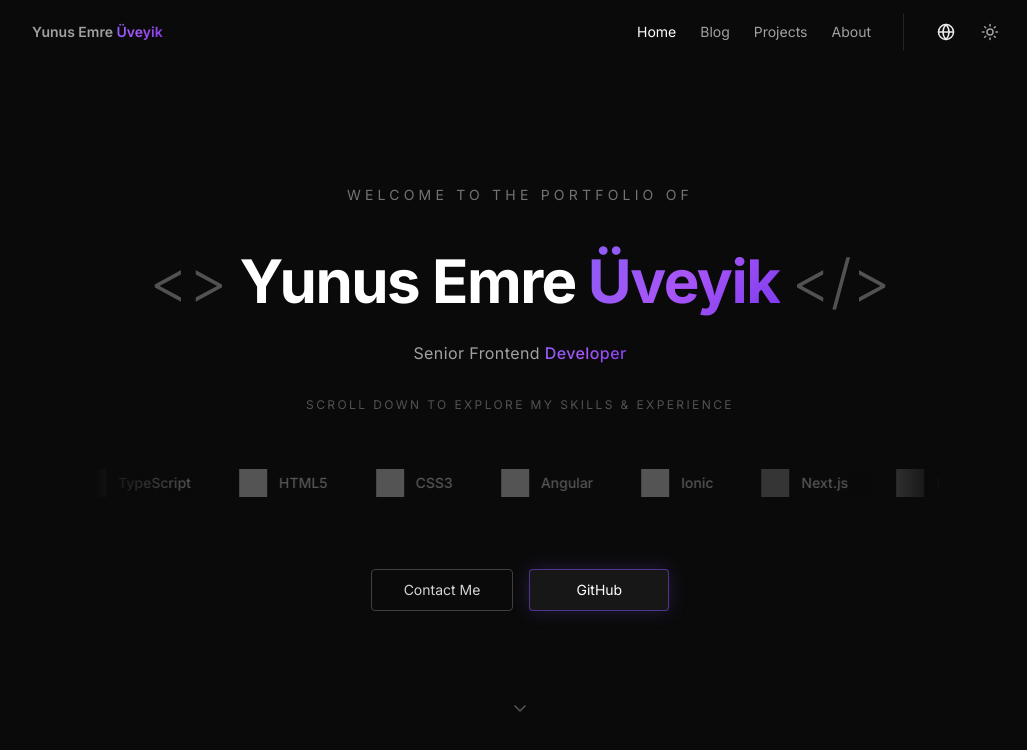
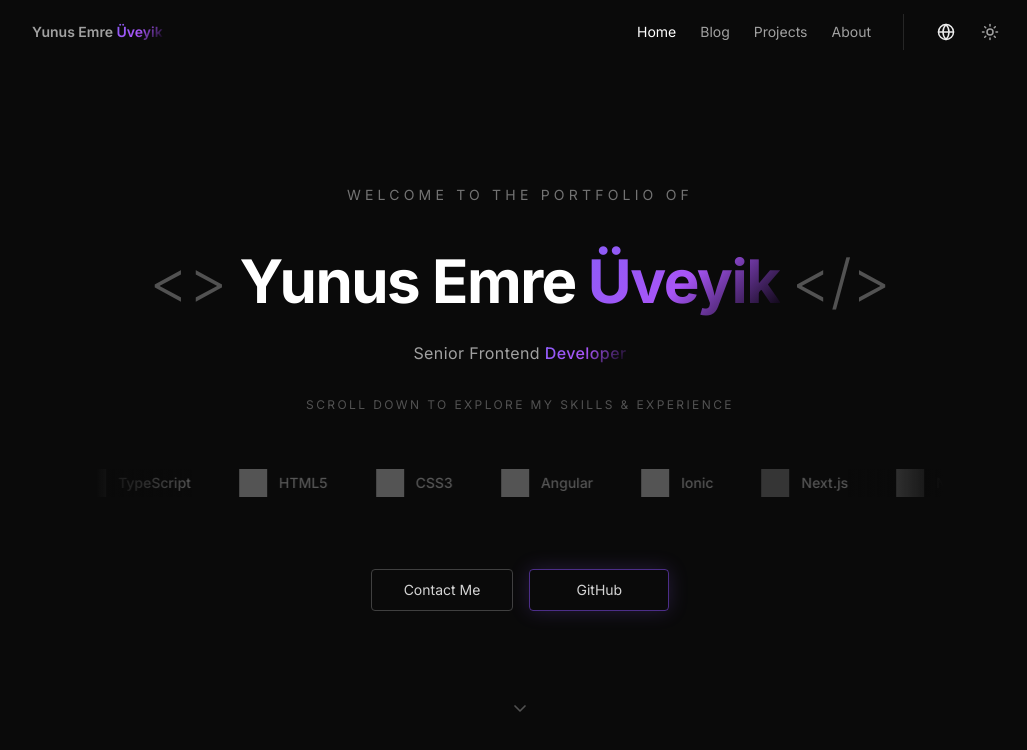
Before and after one commit to yunusemreuveyik/yunusemreuveyik.com, a Next.js app: page /en in a window 1280 px wide. Shown: the top 750 px of the page, without its empty margins (120-1147 px from the left). Built offline with nearby package versions, Linux system fonts and the light colour scheme; grey boxes are pictures that could not be loaded.

Commit message:
design updates..

```diff
--- a/src/app/[locale]/page.tsx
+++ b/src/app/[locale]/page.tsx
@@ -92,10 +92,7 @@ export default function Home() {
             href="https://github.com/yunusemreuveyik"
             target="_blank"
             rel="noopener noreferrer"
-            className="inline-flex items-center justify-center gap-2 px-8 py-2.5 rounded bg-neutral-100 dark:bg-neutral-900 text-neutral-900 dark:text-white transition-all text-sm min-w-[140px] border border-violet-400 dark:border-violet-500/50 hover:border-violet-500 dark:hover:border-violet-400"
-            style={{
-              boxShadow: "0 0 20px rgba(139, 92, 246, 0.2)",
-            }}
+            className="inline-flex items-center justify-center gap-2 px-8 py-2.5 rounded text-neutral-700 dark:text-neutral-300 transition-all duration-300 text-sm min-w-[140px] border border-violet-400 dark:border-violet-500/50 hover:border-violet-500 dark:hover:border-violet-400 shadow-[0_0_20px_rgba(139,92,246,0.2)] hover:shadow-[0_0_30px_rgba(139,92,246,0.5)]"
           >
             {t("viewGitHub")}
           </a>
--- a/src/components/gradient-text.tsx
+++ b/src/components/gradient-text.tsx
@@ -5,12 +5,16 @@ interface GradientTextProps {
   className?: string;
 }
 
-export default function GradientText({ children, className = "" }: GradientTextProps) {
+export default function GradientText({
+  children,
+  className = "",
+}: GradientTextProps) {
   return (
     <span
       className={`relative ${className}`}
       style={{
-        background: "linear-gradient(135deg, #8B5CF6 0%, #A855F7 50%, #7C3AED 100%)",
+        background:
+          "linear-gradient(135deg, #8B5CF6 0%, #A855F7 50%, #000000 100%)",
         WebkitBackgroundClip: "text",
         WebkitTextFillColor: "transparent",
         backgroundClip: "text",
```
